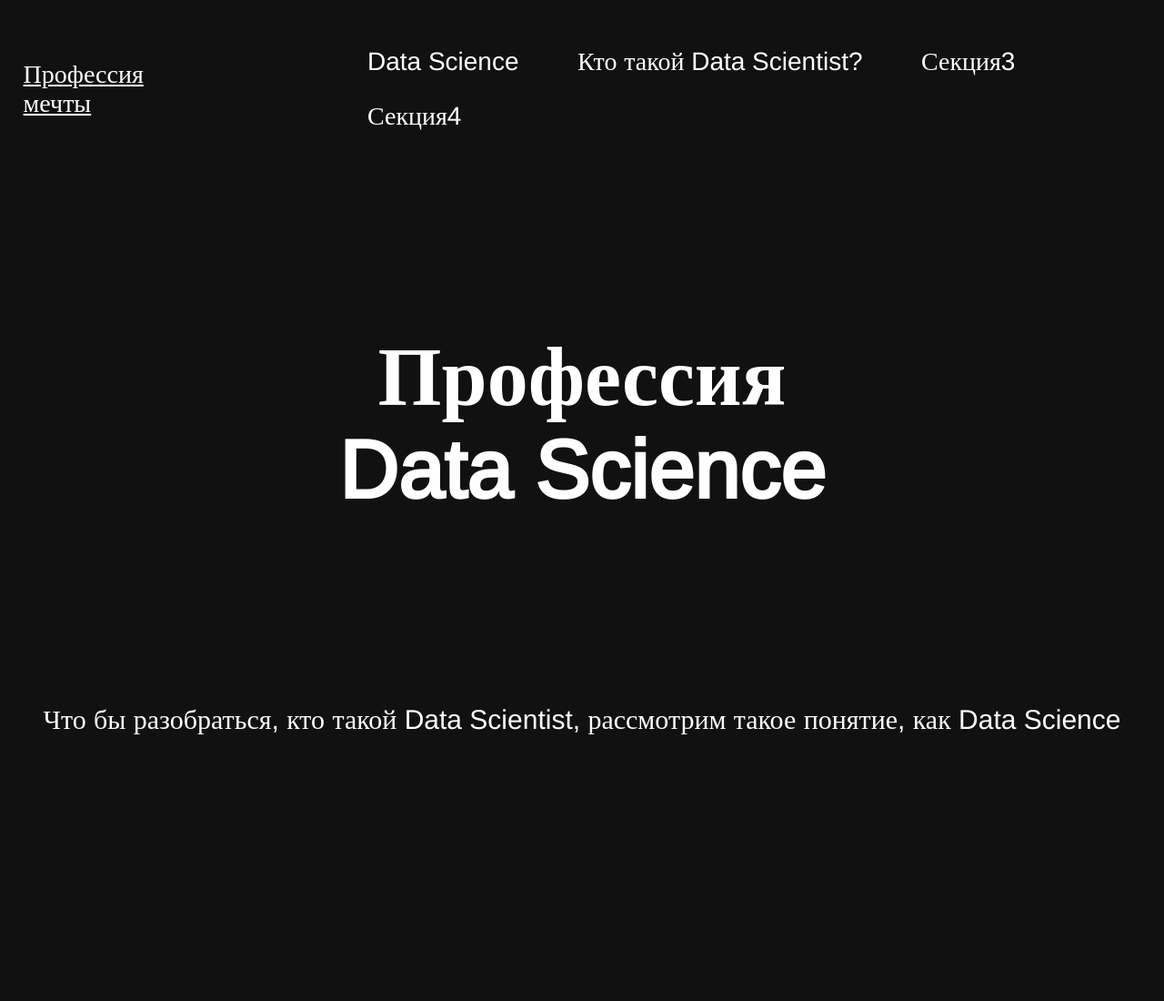
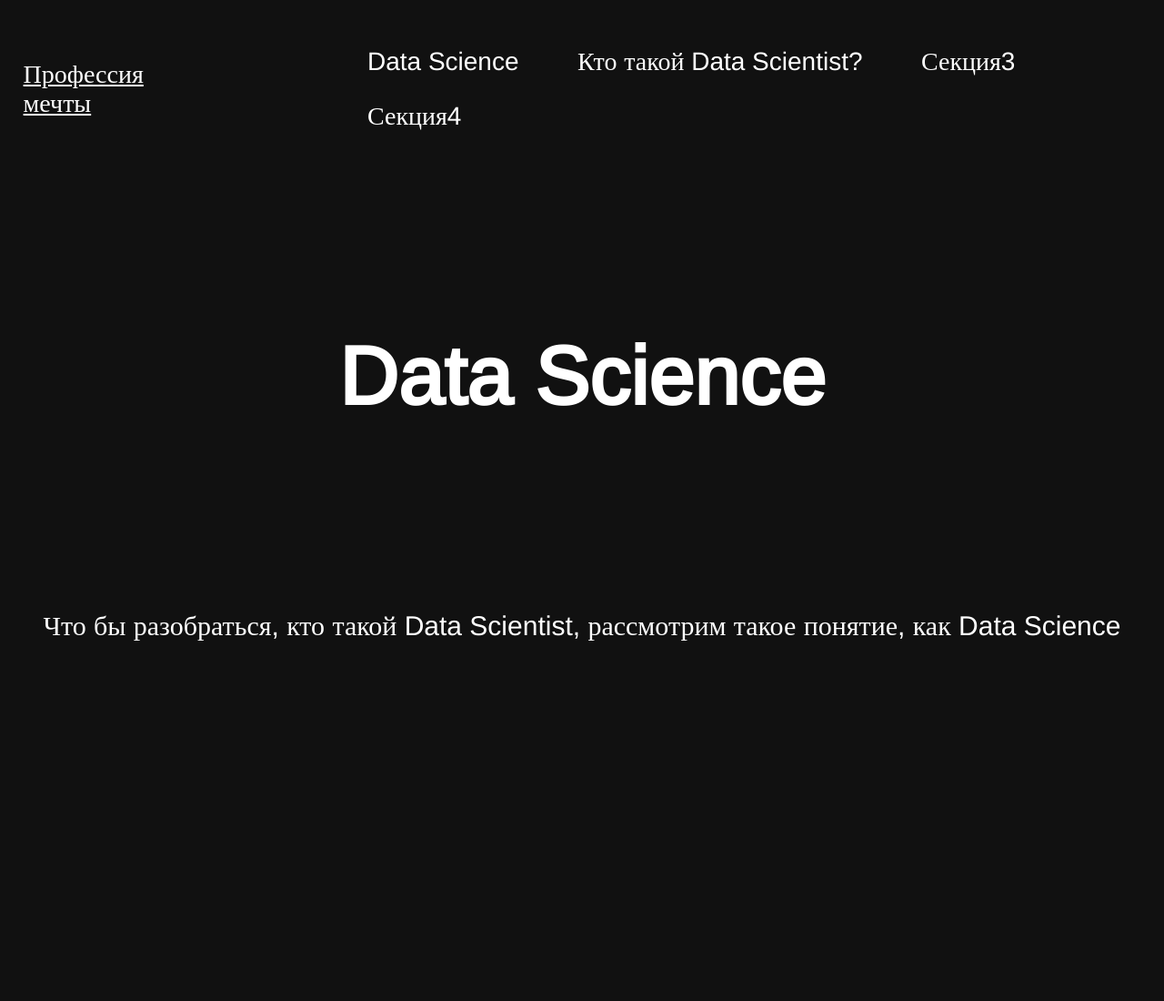
Before and after one commit to Dashaaaaaaaaaa/labb22, a plain HTML site: page index1.html in a window 1280 px wide. Shown: the top 1100 px of the page at 91% size. Drawn offline with nearby package versions, Linux system fonts and the light colour scheme.

Commit message:
Update index1.html

```diff
--- a/index1.html
+++ b/index1.html
@@ -20,8 +20,7 @@
     </nav>
 	</div>
 		<h1>
-		Профессия
-		 <br>Data Science
+		Data Science
 		</h1>
 		<p>Что бы разобраться, кто такой Data Scientist, рассмотрим такое понятие, как Data Science </p>
 		<div class="container_slider_css">
```
